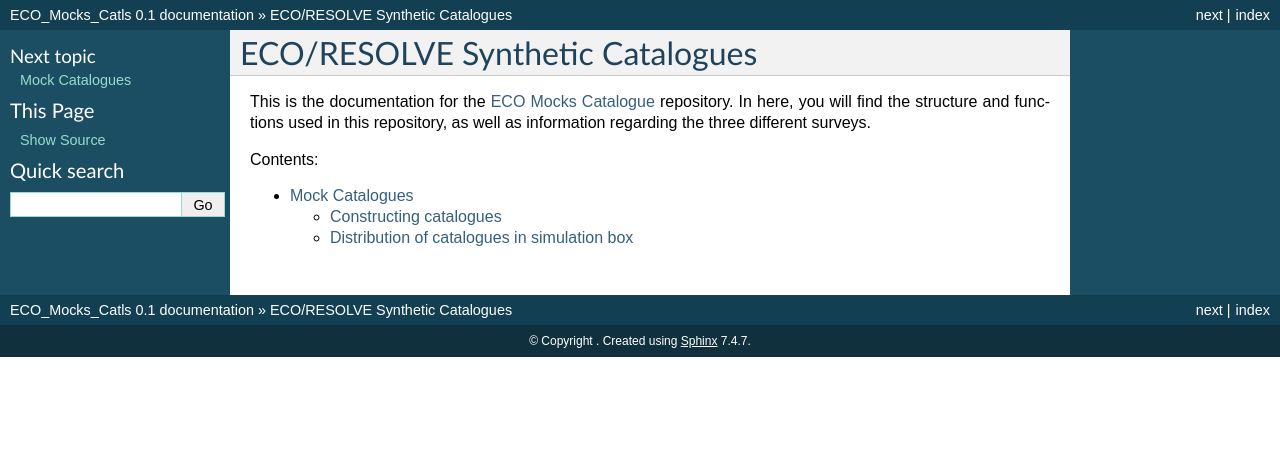
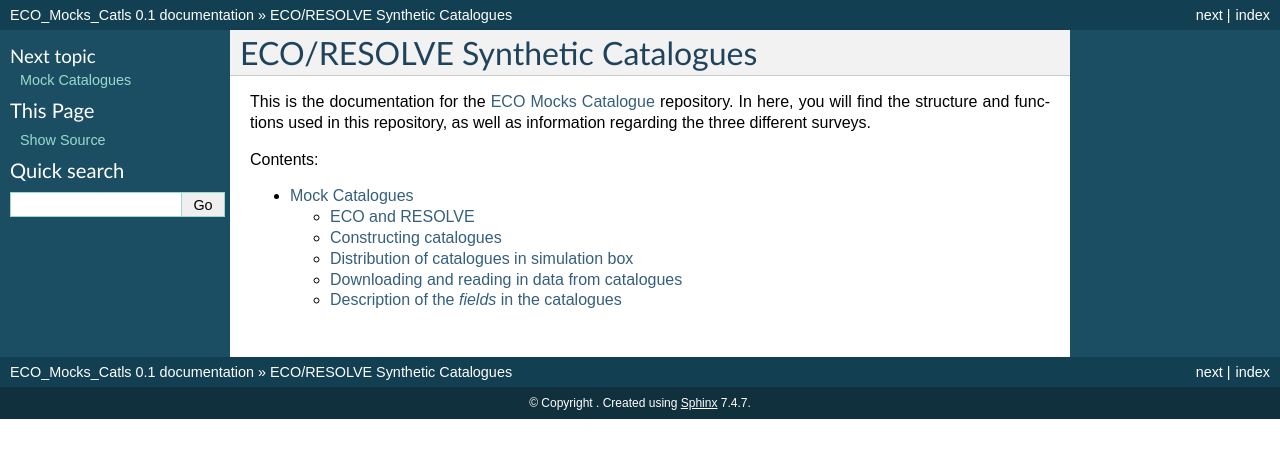
Before and after one commit to MehnaazAsad/ECO_Mocks_Catls_bias, a Sphinx documentation site: the page built from docs/index.rst, in a window 1280 px wide. Shown: the top 458 px of the page. Built offline with Sphinx 7.4.7, drawn with Linux system fonts in a browser that asks for light colours; some of the changed lines change nothing that is shown.

Commit message:
Added script that can read the catalogue(s)

```diff
--- a/docs/mock_catalogues/mock_catalogues.rst
+++ b/docs/mock_catalogues/mock_catalogues.rst
@@ -4,6 +4,14 @@
 ===================
 Mock Catalogues
 ===================
+
+This is a brief overview of the different aspects of the synthetic
+catalogues produced for ECO RESOLVE-A and RESOLVE-B surveys
+
+.. _eco_resolve_main_data:
+--------------------------
+ECO and RESOLVE
+--------------------------
 
 We construct a set of synthethic (mock) catalogues that have the same
 geometries as the **Environmental COntext** (ECO), **RESOLVE-A**, and
@@ -25,16 +33,16 @@
     :alt: Full size survey of RESOLVE
     :align: center
 
-This shows the right-ascension (RA) and declination (DEC) of
-galaxies in RESOLVE-A and RESOLVE-B galaxy redshift surveys.
+**This shows the right-ascension (RA) and declination (DEC) of
+galaxies in RESOLVE-A and RESOLVE-B galaxy redshift surveys.**
 
 .. image:: ../images/resolve_spring_footprint.png
     :scale: 100 %
     :alt:
     :align: center
 
-RESOLVE-A (footprint demarcated by red dashed lines) embedded within ECO
-(entire plot showing current footprint, with ECO-B in preparation)
+**RESOLVE-A (footprint demarcated by red dashed lines) embedded within ECO
+(entire plot showing current footprint, with ECO-B in preparation)**
 
 For more information on how the data for the different galaxy surveys
 were taken, go to the `Main ECO and RESOLVE <https://resolve.astro.unc.edu/>`_
@@ -94,3 +102,95 @@
 
 This figure shows how the catalogues for ECO surveys are organized
 within the simulation box used for this analysis.
+
+.. download_read_catalogues::
+------------------------------------------------
+Downloading and reading in data from catalogues
+------------------------------------------------
+
+The mock catalogues are located at
+`<http://lss.phy.vanderbilt.edu/groups/data_eco_vc/Mock_Catalogues/>`_.
+
+These catalogues can be downloaded as *tar* files, and be read by
+the Python package `Pandas <https://pandas.pydata.org/>`_.
+
+After having downloaded your file, you can read them in the following way:
+
+.. code-block:: python
+    :linenos:
+
+    #! /usr/bin/env python
+
+    import pandas as pd
+    import os
+
+    def reading_catls(filename, catl_format='.hdf5'):
+        """
+        Function to read ECO/RESOLVE catalogues.
+
+        Parameters
+        ----------
+        filename: string
+            path and name of the ECO/RESOLVE catalogue to read
+
+        catl_format: string, optional (default = '.hdf5')
+            type of file to read.
+            Options:
+                - '.hdf5': Reads in a catalogue in HDF5 format
+
+        Returns
+        -------
+        mock_pd: pandas DataFrame
+            DataFrame with galaxy/group information
+
+        Examples
+        --------
+        # Specifying `filename`
+        >>> filename = 'ECO_catl_1.hdf5'
+
+        # Reading in Catalogue
+        >>> mock_pd = reading_catls(filename, format='.hdf5')
+
+        >>> mock_pd.head()
+                M_h      M_r        cz       dec  galtype  halo_ngal  haloid  \
+        0  11.40841 -19.2752  19890.61  1.240539        1          1   31535
+        1  11.69354 -19.7106  19946.01  1.418415        1          1   31537
+        2  12.85093 -19.4581  20004.53  0.548292        0          4   31539
+        3  12.85093 -19.8278  20055.74  0.502586        0          4   31539
+        4  12.09574 -20.3131  19610.21  1.408745        1          1   31554
+
+            logssfr          ra  groupid    M_group  g_galtype  g_ngal  halo_rvir
+        0 -10.55625  180.318422        0  11.995713        0.0     2.0   0.101174
+        1 -12.01112  180.735027        1  14.148499        0.0    31.0   0.125917
+        2 -11.69736  179.630277        2  12.011946        0.0     2.0   0.306085
+        3 -12.08712  179.650267        2  12.011946        1.0     2.0   0.306085
+        4 -10.56714  180.094054        3  11.956849        1.0     1.0   0.171519
+        """
+        ## Checking if file exists
+        if not os.path.exists(filename):
+            msg = '`filename`: {0} NOT FOUND! Exiting..'.format(filename)
+            raise ValueError(msg)
+        ## Reading file
+        if catl_format=='.hdf5':
+            mock_pd = pd.read_hdf(filename)
+        else:
+            msg = '`catl_format` ({0}) not supported! Exiting...'.format(catl_format)
+            raise ValueError(msg)
+
+        return mock_pd
+
+    def main():
+        # Specifying filename
+        filename = 'Mr19_4006_HaloBias_cat_1_memb_cat.hdf5'
+        # Reading in ECO/RESOLVE catalogue
+        mock_pd = reading_catls(filename)
+
+
+    if __name__=='__main__':
+        main()
+
+
+.. properties_description::
+------------------------------------------------
+Description of the *fields* in the catalogues
+------------------------------------------------
```
